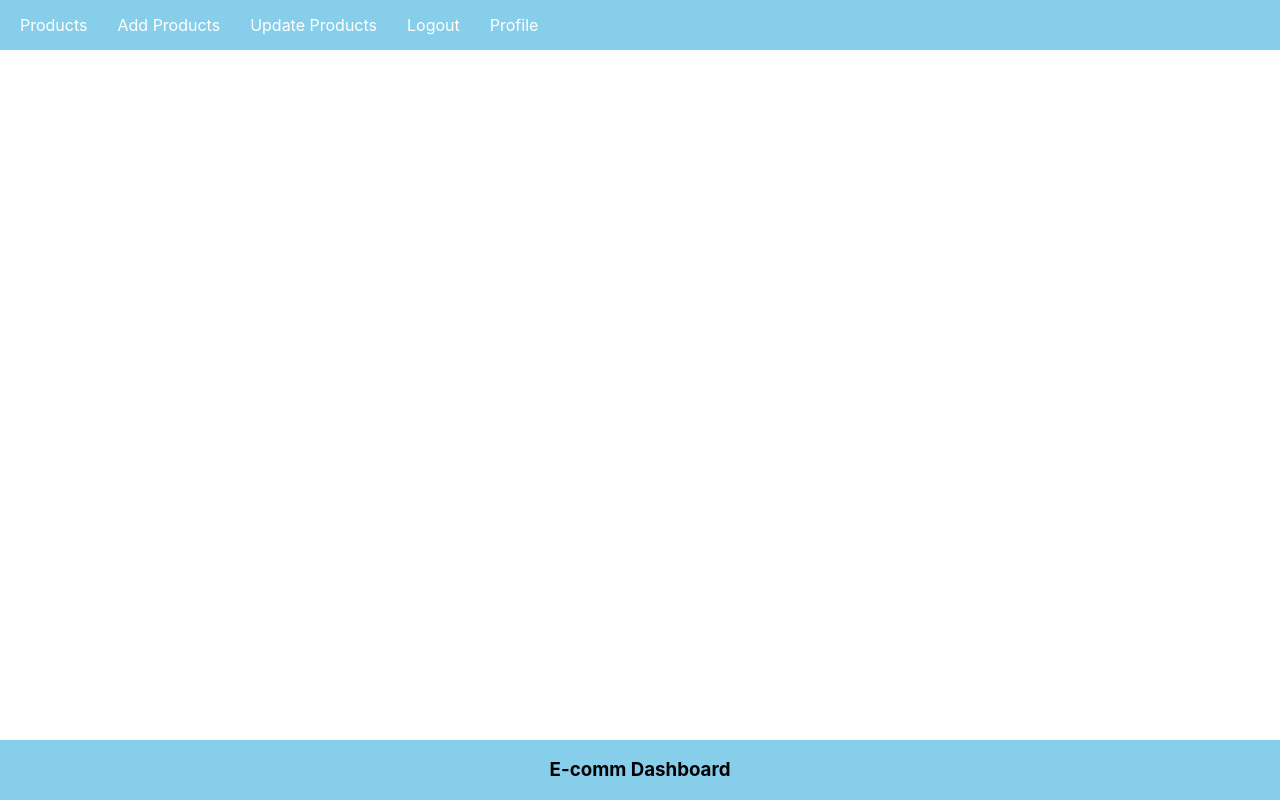
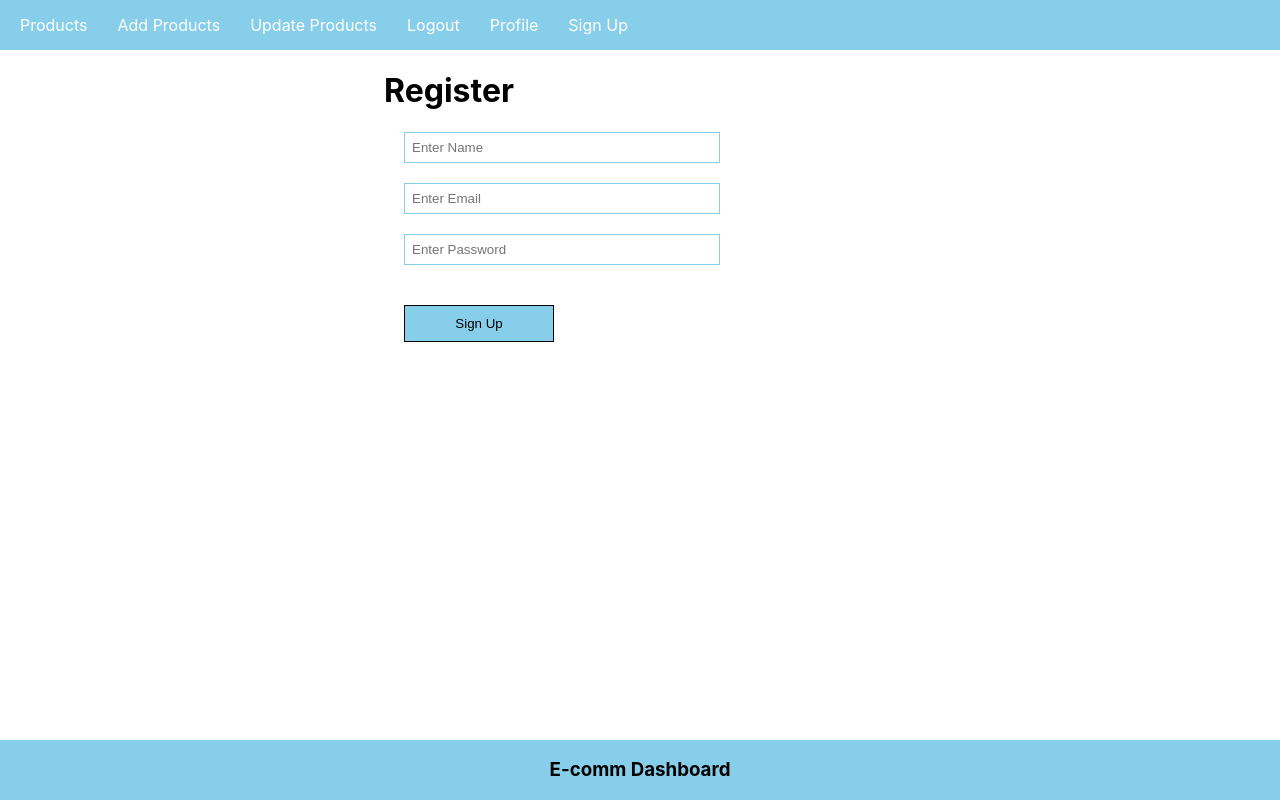
Before and after one commit to Rej327/e-dashboard-frontend, a React (Create React App) app: page /signup in a window 1280 px wide. Built offline with nearby package versions, Linux system fonts and the light colour scheme.

Commit message:
adding register function

```diff
--- a/src/App.css
+++ b/src/App.css
@@ -21,6 +21,27 @@
   background-color: skyblue;
   width: 100%;
   text-align: center;
+}
+
+.register {
+  margin-left: 30%;
+}
+
+.inputBox {
+  padding: 7px;
+  display: block;
+  border: 1px solid skyblue;
+  width: 300px;
+  margin: 20px;
+}
+
+.appButton {
+  margin: 20px;
+  width: 150px;
+  padding: 10px;
+  background-color: skyblue;
+  border: solid 1px;
+  cursor: pointer;
 }
 
 .App-logo {
--- a/src/App.js
+++ b/src/App.js
@@ -1,9 +1,9 @@
 import logo from "./logo.svg";
 import "./App.css";
-import Nav from "../components/Nav";
+import Nav from "./components/Nav";
 import { BrowserRouter, Routes, Router, Route } from "react-router-dom";
-import Footer from "../components/Footer";
-
+import Footer from "./components/Footer";
+import Signup from "./components/SignUp";
 function App() {
   return (
     <div className="App">
@@ -15,6 +15,7 @@
           <Route path="/update" element={<h1>Update Product Components</h1>} />
           <Route path="/logout" element={<h1>Logout Components</h1>} />
           <Route path="/profile" element={<h1>Profile Components</h1>} />
+          <Route path="/signup" element={<Signup />} />
         </Routes>
       </BrowserRouter>
       <Footer />
--- a/components/Nav.js
+++ b/src/components/Nav.js
@@ -20,6 +20,9 @@
         <li>
           <Link to="/profile">Profile</Link>
         </li>
+        <li>
+          <Link to="/signup">Sign Up</Link>
+        </li>
       </ul>
     </div>
   );
--- /dev/null
+++ b/src/components/SignUp.js
@@ -0,0 +1,42 @@
+import React, { useState } from "react";
+
+const Signup = () => {
+  const [name, setName] = useState("");
+  const [email, setEmail] = useState("");
+  const [password, setPassword] = useState("");
+  const collectData = () => {
+    console.warn(name, email, password);
+  };
+
+  return (
+    <div className="register">
+      <h1>Register</h1>
+      <input
+        className="inputBox"
+        type="text"
+        placeholder="Enter Name"
+        value={name}
+        onChange={(e) => setName(e.target.value)}
+      />
+      <input
+        className="inputBox"
+        type="email"
+        placeholder="Enter Email"
+        value={email}
+        onChange={(e) => setEmail(e.target.value)}
+      />
+      <input
+        className="inputBox"
+        type="password"
+        placeholder="Enter Password"
+        value={password}
+        onChange={(e) => setPassword(e.target.value)}
+      />
+      <button className="appButton" type="button">
+        Sign Up
+      </button>
+    </div>
+  );
+};
+
+export default Signup;
```
Also changed, not shown: src/components/Footer.js (renamed from components/Footer.js).
